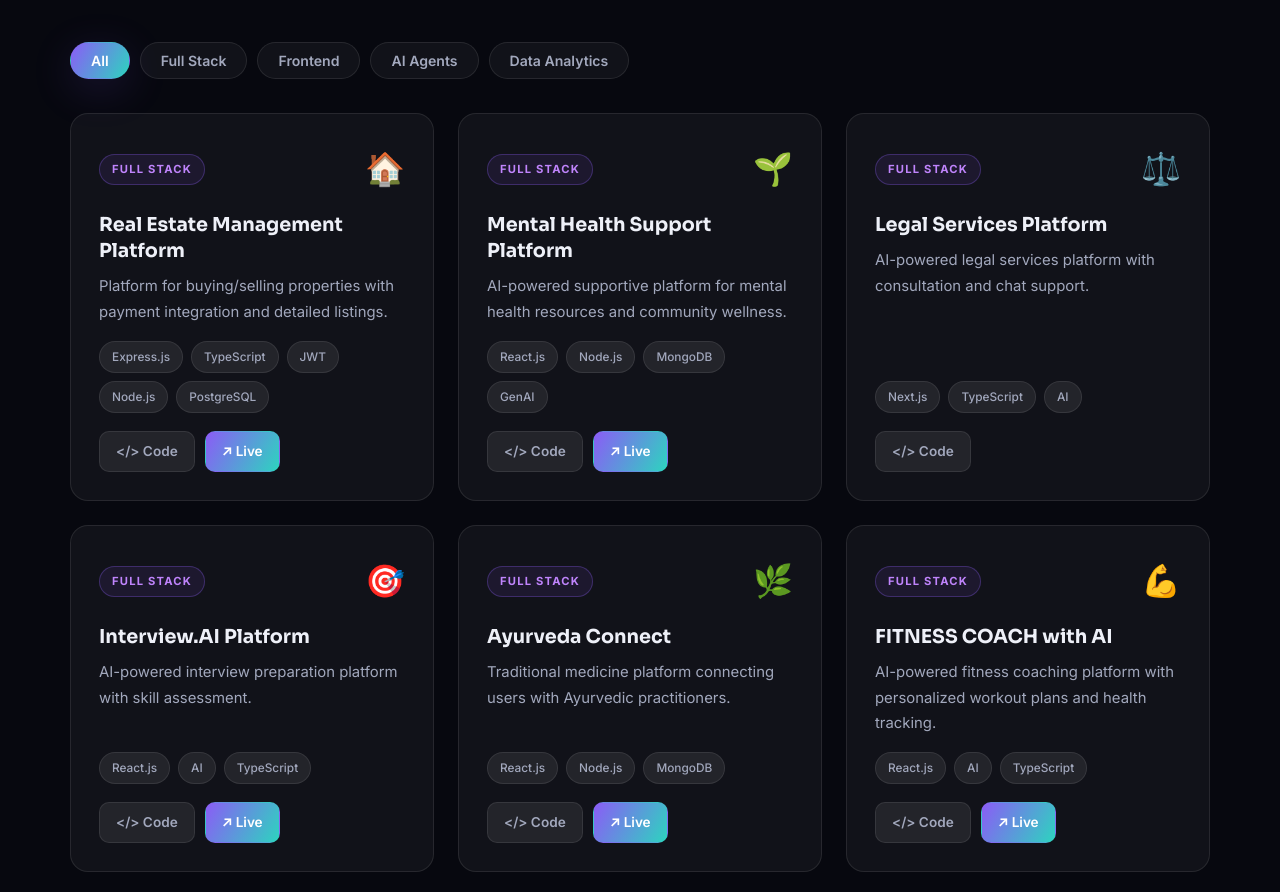
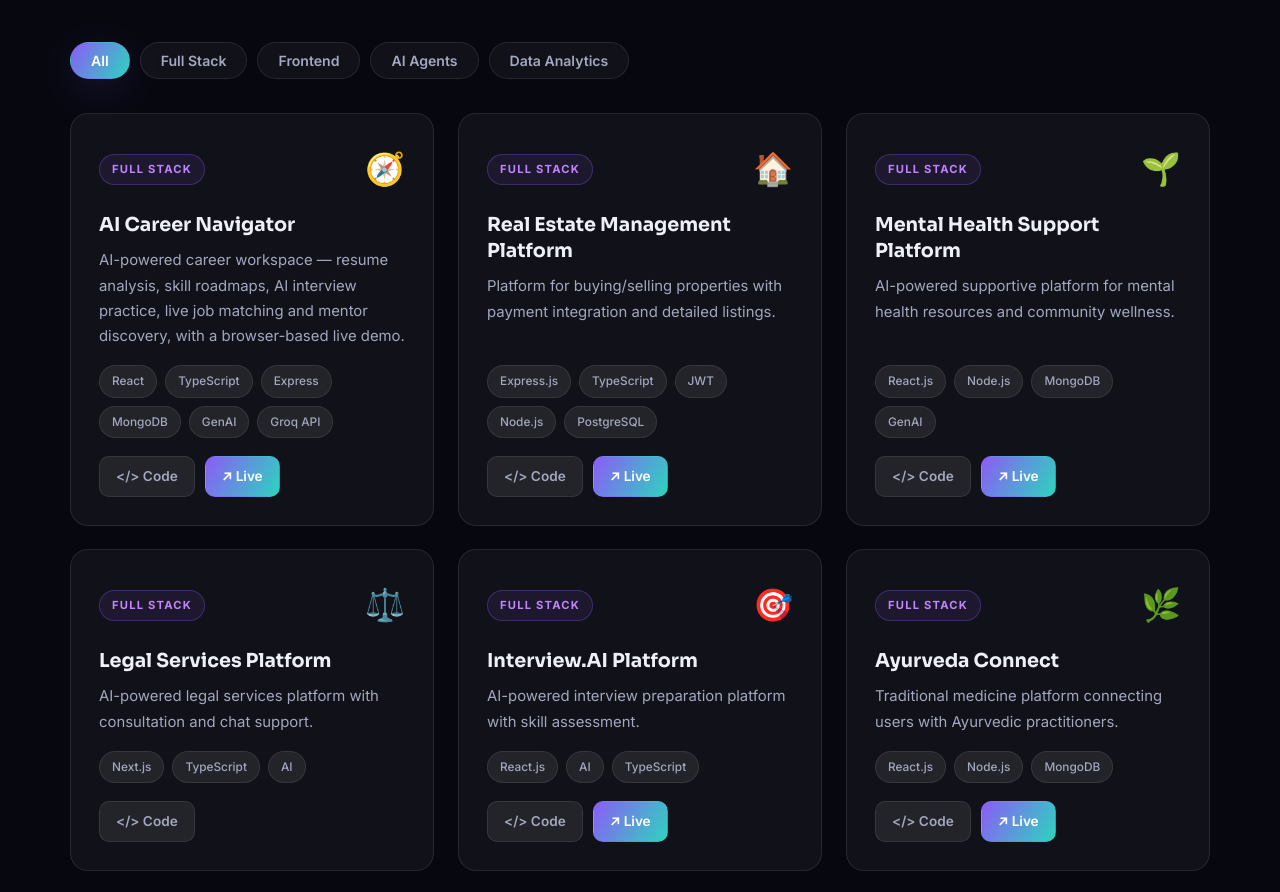
Before and after one commit to shreyansh0207/Shreyansh_Portfolio, a plain HTML site: page index.html in a window 1280 px wide. Shown: the part 4129-5021 px from the top of the page. Drawn offline with Linux system fonts and the light colour scheme.

Commit message:
Add AI Career Navigator to featured projects in first position

```diff
--- a/index.html
+++ b/index.html
@@ -194,6 +194,17 @@
           <button class="filter-btn" data-filter="data">Data Analytics</button>
         </div>
         <div class="projects-grid" id="projectsGrid">
+
+          <article class="project-card card3d reveal" data-cat="fullstack">
+            <div class="project-top"><span class="cat-tag">Full Stack</span><span class="project-emoji">🧭</span></div>
+            <h3>AI Career Navigator</h3>
+            <p>AI-powered career workspace — resume analysis, skill roadmaps, AI interview practice, live job matching and mentor discovery, with a browser-based live demo.</p>
+            <div class="tags project-tags"><span>React</span><span>TypeScript</span><span>Express</span><span>MongoDB</span><span>GenAI</span><span>Groq API</span></div>
+            <div class="project-links">
+              <a class="plink" href="https://github.com/shreyansh0207/ai-career-navigator" target="_blank" rel="noopener">&lt;/&gt; Code</a>
+              <a class="plink primary" href="https://shreyansh0207.github.io/ai-career-navigator/" target="_blank" rel="noopener">↗ Live</a>
+            </div>
+          </article>
 
           <article class="project-card card3d reveal" data-cat="fullstack">
             <div class="project-top"><span class="cat-tag">Full Stack</span><span class="project-emoji">🏠</span></div>
```
